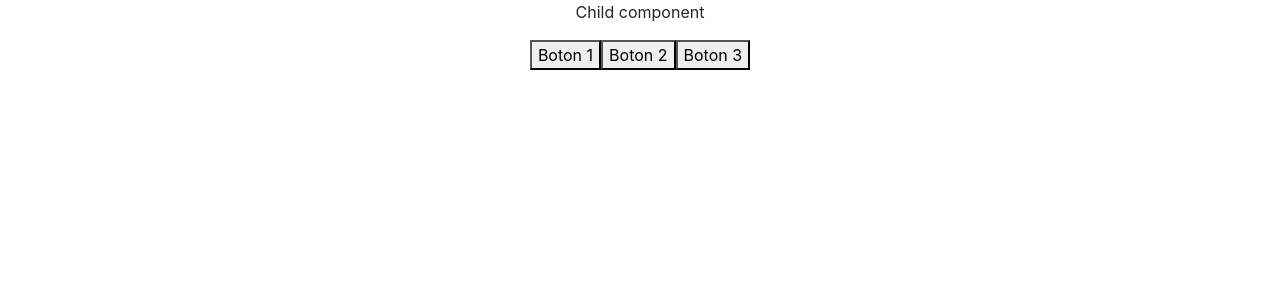
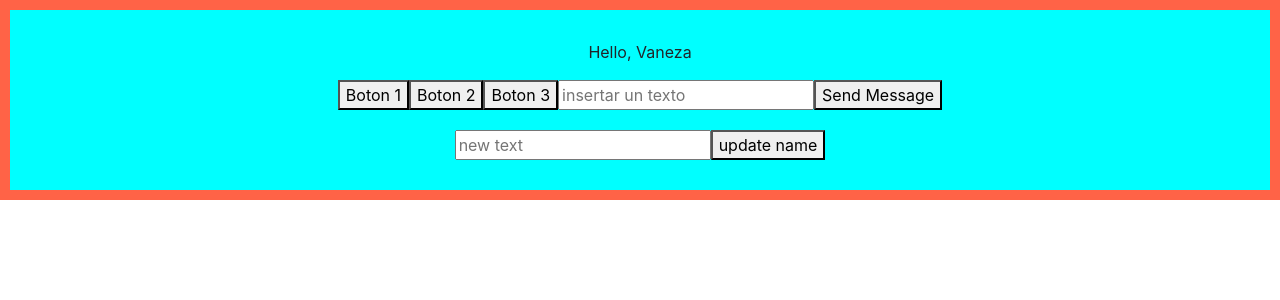
Before and after one commit to VanezaCT/ejercicio1, a React (Create React App) app: page / in a window 1280 px wide. Shown: the top 300 px of the page. Built offline with nearby package versions, Linux system fonts and the light colour scheme.

Commit message:
manejo de eventos por jerarquias

```diff
--- a/src/components/container/father.jsx
+++ b/src/components/container/father.jsx
@@ -1,10 +1,20 @@
-import React from 'react';
+import React, {useState} from 'react';
 import Child from '../pure/child';
 
 const Father = () => {
+const [name, setName] = useState('Vaneza');
+
+    function ShowMessage(text) {
+        alert(`Menssage received: ${text}`)
+    }
+    function updateNme(newName) {
+        setName(newName)
+
+    }
+
     return (
-        <div>
-            <Child></Child>
+        <div style={{background: 'tomato', padding: '10px'}}>
+            <Child name={name} send={ShowMessage} update={updateNme}></Child>
         </div>
     );
 }
--- a/src/components/pure/child.jsx
+++ b/src/components/pure/child.jsx
@@ -1,9 +1,14 @@
+import { useRef } from "react";
 import React from 'react';
 
-const Child = ({name}) => {
+const Child = ({name, send, update} ) => {
 
-   function pressButton(){
-    alert('Default Text')
+    const messageRef = useRef('')
+    const nameRef =useRef()
+
+   function pressButton( ){
+    const text= messageRef.current.value
+    alert(`Text in Input: ${text}`)
 
     }
 
@@ -12,14 +17,32 @@
 
     }
 
+    function submitName(e){
+        e.preventDefault();
+        update(nameRef.current.value)
+    }
 
     return (
-        <div>
-            <p onMouseOver={()=> {console.log('On Mouse over')}}>Child component</p>
+        <div style={{background: 'cyan', padding: '30px'}}>
+            <p onMouseOver={()=> {console.log('On Mouse over')}}>Hello, {name}</p>
             <button onClick={() => console.log('boton 1 pulsado')}> Boton 1</button>
-            <button onClick={pressButton()}>Boton 2</button>
+            <button onClick={pressButton}>Boton 2</button>
             <button onClick={()=>pressButtonParams('Hello')}>Boton 3</button>
+            <input placeholder='insertar un texto'
+                onFocus={()=> console.log('input focused')}
+                onChange={(e)=>console.log('input changed:',e.target.value)}
+                onCopy={()=> console.log('copied text from input')}
 
+                    ref={messageRef}
+                />
+
+            <button onClick={() => send(messageRef.current.value)}>Send Message</button>
+            <div style={{marginTop:'20px'}}>
+                <form onSubmit={submitName}>
+                    <input ref={nameRef} placeholder="new text"></input>
+                    <button type="submit">update name</button>
+                </form>
+            </div>
         </div>
     );
 }
```
